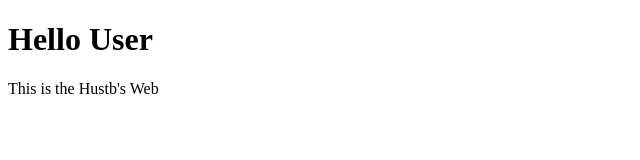
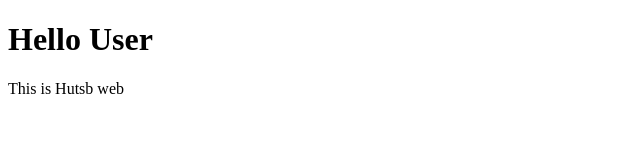
Before and after one commit to Hustb/ReachHustb, a plain HTML site: page index.html in a window 1280 px wide. Shown: the full height of the page, 0-640 px from the left. Drawn offline with Linux system fonts and the light colour scheme.

Commit message:
更新 index.html

```diff
--- a/index.html
+++ b/index.html
@@ -2,6 +2,6 @@
 <html>
 <body>
 <h1>Hello User</h1>
-<p>This is the Hustb's Web</p>
+<p>This is Hutsb web</p>
 </body>
 </html>
```
